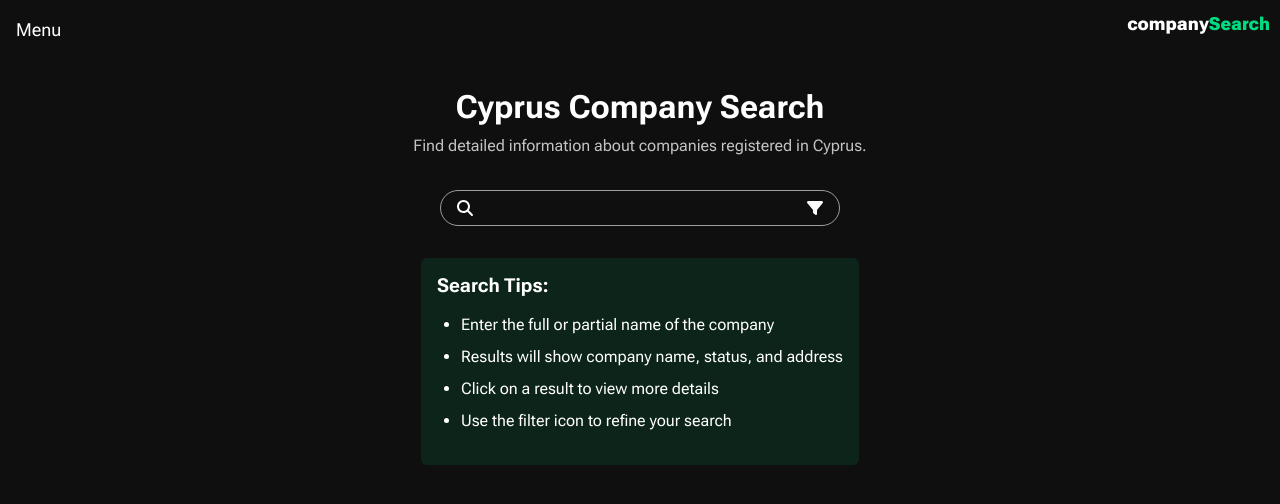
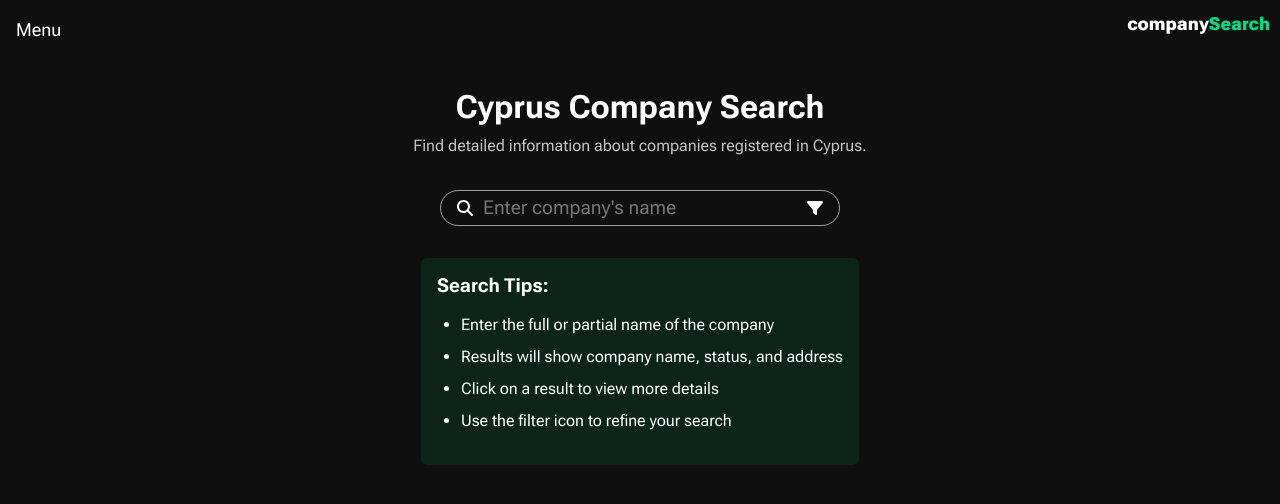
Before and after one commit to victoras24/companySearchCy, a React (Vite) app: page /search in a window 1280 px wide. Shown: the top 504 px of the page. Built offline with nearby package versions, Linux system fonts and the light colour scheme.

Commit message:
added more props

```diff
--- a/index.css
+++ b/index.css
@@ -93,20 +93,6 @@ html {
 
 .filter-icon {
   right: 10px;
-}
-
-.loader {
-  width: 18px;
-  height: 18px;
-  border-radius: 50%;
-  display: inline-block;
-  border-top: 3px solid #fff;
-  border-right: 3px solid transparent;
-  box-sizing: border-box;
-  animation: rotation 1s linear infinite;
-  position: absolute;
-  right: 56px;
-  top: 9px;
 }
 
 .search-page {
@@ -1101,10 +1087,6 @@ html {
     font-size: 16px;
   }
 
-  .clear-icon {
-    font-size: 20px;
-  }
-
   .key-features {
     flex-direction: row;
     justify-content: space-around;
--- a/src/components/Icon.tsx
+++ /dev/null
@@ -1,13 +0,0 @@
-import { IconDefinition } from "@fortawesome/fontawesome-svg-core";
-import { FontAwesomeIcon } from "@fortawesome/react-fontawesome";
-import React from "react";
-
-interface IconComponent {
-  symbol: IconDefinition;
-  onClick?: (event: React.MouseEvent<HTMLElement, MouseEvent>) => void;
-  className?: string;
-}
-
-export const Icon: React.FC<IconComponent> = ({ symbol, className }) => {
-  return <FontAwesomeIcon icon={symbol} className={className} />;
-};
--- /dev/null
+++ b/src/components/Icon/index.tsx
@@ -0,0 +1,19 @@
+import { IconDefinition } from "@fortawesome/fontawesome-svg-core";
+import { FontAwesomeIcon } from "@fortawesome/react-fontawesome";
+import React from "react";
+
+interface IconComponent {
+  symbol: IconDefinition;
+  onClick?: (event: React.MouseEvent<SVGSVGElement, MouseEvent>) => void;
+  className?: string;
+}
+
+export const Icon: React.FC<IconComponent> = ({
+  symbol,
+  className,
+  onClick,
+}) => {
+  return (
+    <FontAwesomeIcon icon={symbol} className={className} onClick={onClick} />
+  );
+};
--- a/src/components/Input/_input.scss
+++ b/src/components/Input/_input.scss
@@ -4,9 +4,24 @@
     border: none;
     outline: none;
     font-size: 1.2rem;
+  }
 
-    &__search-input-icon {
-      padding: 10px;
-    }
+  &__loader {
+    width: 18px;
+    height: 18px;
+    border-radius: 50%;
+    display: inline-block;
+    border-top: 3px solid #fff;
+    border-right: 3px solid transparent;
+    box-sizing: border-box;
+    animation: rotation 1s linear infinite;
+    position: absolute;
+    right: 56px;
+    top: 9px;
+    margin-right: 10px;
+  }
+
+  &__clear-icon {
+    font-size: 20px;
   }
 }
--- a/src/components/Input/Input.tsx
+++ b/src/components/Input/index.tsx
@@ -6,12 +6,25 @@ interface InputProps extends React.HTMLProps<HTMLInputElement> {
   primaryIcon?: IconDefinition;
   secondaryIcon?: IconDefinition;
   iconClass: string;
+  inputChange: (event: React.ChangeEvent<HTMLElement>) => void;
+  loading: boolean;
+  cleanInputIcon: IconDefinition;
+  cleanInputEvent: (event: React.MouseEvent<SVGSVGElement, MouseEvent>) => void;
+  inputText: string;
+  placeholder: string;
 }
 
 export const Input: React.FC<InputProps> = ({
   iconClass,
   primaryIcon,
   secondaryIcon,
+  inputChange,
+  loading,
+  cleanInputIcon,
+  cleanInputEvent,
+  inputText,
+  value,
+  placeholder,
 }) => {
   return primaryIcon ? (
     <div className="search-input d-flex align-items-center p-2">
@@ -21,7 +34,20 @@ export const Input: React.FC<InputProps> = ({
           primaryIcon ? `search-input__${iconClass}--primary p-2` : iconClass
         }
       />
-      <input className="search-input__input w-100" />
+      <input
+        className="search-input__input w-100"
+        onChange={inputChange}
+        value={value}
+        placeholder={placeholder}
+      />
+      {inputText && (
+        <Icon
+          symbol={cleanInputIcon}
+          className="search-input__clear-icon"
+          onClick={cleanInputEvent}
+        />
+      )}
+      {loading && <span className="search-input__loader"></span>}
       {secondaryIcon && (
         <Icon
           symbol={secondaryIcon}
--- a/src/pages/Search/index.jsx
+++ b/src/pages/Search/index.jsx
@@ -12,7 +12,7 @@ import useShowToast from "../../Hooks/useShowToast";
 import Toast from "../../components/Toast";
 import useSaveCompany from "../../Hooks/useSaveCompany";
 import { useAuth } from "../../context/AuthStoreContext";
-import { Input } from "../../components/Input/Input";
+import { Input } from "../../components/Input";
 
 export default function Search() {
   const {
@@ -42,25 +42,15 @@ export default function Search() {
           <Input
             primaryIcon={faSearch}
             secondaryIcon={faFilter}
+            cleanInputIcon={faTimes}
             iconClass="search-input-icon"
-          />
-          {/* <FontAwesomeIcon icon={faSearch} className="input-icon" />
-          <input
-            type="text"
-            onChange={handleInputChange}
+            inputChange={handleInputChange}
+            loading={loading}
+            cleanInputEvent={() => setCompanySearchInput("")}
+            inputText={companySearchInput}
             value={companySearchInput}
-            className="search-container-input"
             placeholder="Enter company's name"
           />
-          {companySearchInput && (
-            <FontAwesomeIcon
-              icon={faTimes}
-              className="input-icon clear-icon"
-              onClick={() => setCompanySearchInput("")}
-            />
-          )}
-          {loading && <span className="loader"></span>}
-          <FontAwesomeIcon icon={faFilter} className="input-icon filter-icon" /> */}
         </div>
 
         {companyData.length === 0 && companySearchInput.trim() === "" ? (
```
